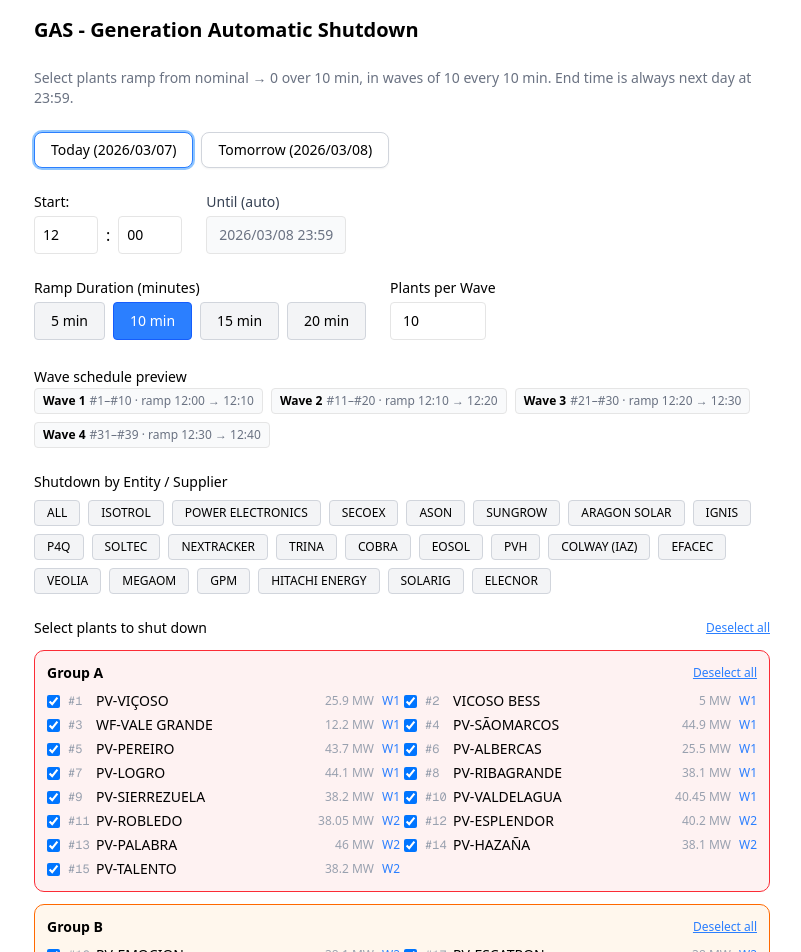
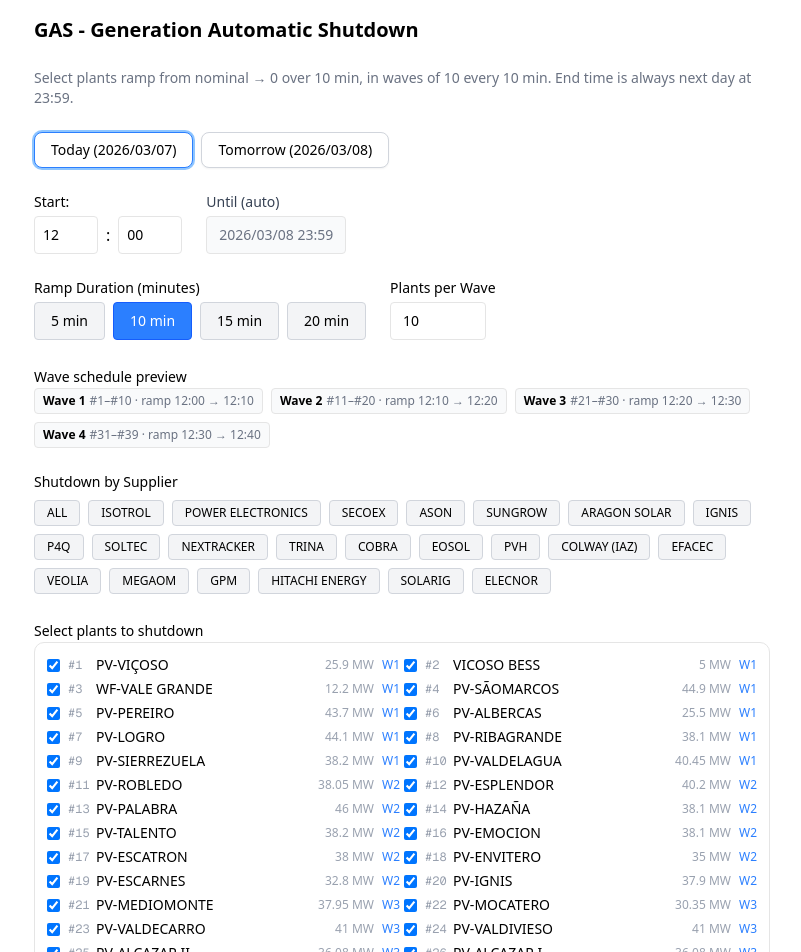
Before and after one commit to Nunes222/ClusterCalculations, a Next.js app: page /shutdown in a window 1280 px wide. Shown: the top 952 px of the page, without its empty margins (238-1039 px from the left). Built offline with nearby package versions, Linux system fonts and the light colour scheme.

Commit message:
battery updates

```diff
--- a/app/shutdown/page.tsx
+++ b/app/shutdown/page.tsx
@@ -52,10 +52,8 @@ const NOMINAL: Record<string, number> = {
 };
 
 // ─── TIERS (visual grouping only — rank = order in ALL_PLANTS) ────────────────
-const TIERS: { label: string; color: string; plants: string[] }[] = [
+const TIERS: {plants: string[] }[] = [
   {
-    label: "Group A",
-    color: "border-red-500 bg-red-50 dark:bg-red-950/20",
     plants: [
       "PV-VIÇOSO",
       "VICOSO BESS",
@@ -75,8 +73,6 @@ const TIERS: { label: string; color: string; plants: string[] }[] = [
     ],
   },
   {
-    label: "Group B",
-    color: "border-orange-500 bg-orange-50 dark:bg-orange-950/20",
     plants: [
       "PV-EMOCION",
       "PV-ESCATRON",
@@ -92,8 +88,7 @@ const TIERS: { label: string; color: string; plants: string[] }[] = [
     ],
   },
   {
-    label: "Group C",
-    color: "border-yellow-500 bg-yellow-50 dark:bg-yellow-950/20",
+
     plants: [
       "PV-ICTIO ALCAZAR 1",
       "PV-ICTIO ALCAZAR 2",
@@ -105,8 +100,6 @@ const TIERS: { label: string; color: string; plants: string[] }[] = [
     ],
   },
   {
-    label: "Group D",
-    color: "border-green-500 bg-green-50 dark:bg-green-950/20",
     plants: [
       "PV-PITARCO1",
       "PV-PITARCO3",
@@ -327,19 +320,6 @@ export default function ShutdownCSV() {
     setSelectedDate("tomorrow");
   };
 
-  const toggleTier = (plants: string[]) => {
-    const allOn = plants.every((p) => selected[p]);
-    setSelected((prev) => {
-      const next = { ...prev };
-      plants.forEach((p) => (next[p] = !allOn));
-      return next;
-    });
-  };
-
-  const toggleAll = () => {
-    const allOn = ALL_PLANTS.every((p) => selected[p]);
-    setSelected(Object.fromEntries(ALL_PLANTS.map((p) => [p, !allOn])));
-  };
 
   const toggleSupplier = (supplier: string) => {
     setSelectedSuppliers((prev) => {
@@ -399,7 +379,7 @@ export default function ShutdownCSV() {
 
     selectedByRank.forEach((plant, idx) => {
       const wave       = Math.floor(idx / batchSize);
-      const waveDelay  = wave * BATCH_INTERVAL_MINUTES;
+      const waveDelay = wave * rampSteps;
       const waveStart  = addMinutes(shutdownStart, waveDelay);
       const nominal    = NOMINAL[plant] ?? 50; // fallback 50 MW if missing
       const sysName    = toSystemName(plant);
@@ -433,7 +413,7 @@ export default function ShutdownCSV() {
 
     reversed.forEach((plant, idx) => {
       const wave       = Math.floor(idx / batchSize);
-      const waveDelay  = wave * BATCH_INTERVAL_MINUTES;
+      const waveDelay = wave * rampSteps;
       const waveStart  = addMinutes(activationStart, waveDelay);
 
       const nominal  = NOMINAL[plant] ?? 50;
@@ -467,7 +447,7 @@ export default function ShutdownCSV() {
     <div className="p-4 max-w-3xl mx-auto space-y-6">
       <h1 className="text-xl font-bold">GAS - Generation Automatic Shutdown</h1>
       <p className="text-sm text-gray-500">
-        Select plants ramp from nominal → 0 over {rampSteps} min, in waves of {batchSize} every {BATCH_INTERVAL_MINUTES} min.
+        Select plants ramp from nominal → 0 over {rampSteps} min, in waves of {batchSize} every {rampSteps} min.
         End time is always next day at 23:59.
       </p>
 
@@ -554,7 +534,7 @@ export default function ShutdownCSV() {
         <span className="text-sm font-medium">Wave schedule preview</span>
         <div className="flex flex-wrap gap-2 text-xs">
           {Array.from({ length: numWaves }).map((_, i) => {
-            const waveStart   = addMinutes(previewStart, i * BATCH_INTERVAL_MINUTES);
+            const waveStart = addMinutes(previewStart, i * rampSteps);
             const rampEndTime = addMinutes(waveStart, rampSteps);
             const from = i * batchSize + 1;
             const to   = Math.min((i + 1) * batchSize, selectedByRank.length);
@@ -573,7 +553,7 @@ export default function ShutdownCSV() {
       {/* Supplier */}
       <div className="space-y-2">
         <label className="block text-sm font-medium">
-          Shutdown by Entity / Supplier
+          Shutdown by  Supplier
         </label>
 
         <div className="flex flex-wrap gap-2">
@@ -599,47 +579,58 @@ export default function ShutdownCSV() {
 
     {/* Plant selection */}
 <div className="space-y-3">
-        <div className="flex items-center justify-between">
-          <label className="text-sm font-medium">Select plants to shut down</label>
-          <button onClick={toggleAll} className="text-xs text-blue-500 underline">
-            {ALL_PLANTS.every((p) => selected[p]) ? "Deselect all" : "Select all"}
-          </button>
-        </div>
+  <label className="text-sm font-medium">
+    Select plants to shutdown
+  </label>
 
-        {TIERS.map((tier) => (
-          <div key={tier.label} className={`border rounded-lg p-3 space-y-2 ${tier.color}`}>
-            <div className="flex items-center justify-between">
-              <span className="font-semibold text-sm">{tier.label}</span>
-              <button onClick={() => toggleTier(tier.plants)} className="text-xs text-blue-500 underline">
-                {tier.plants.every((p) => selected[p]) ? "Deselect" : "Select"} all
-              </button>
-            </div>
-            <div className="grid grid-cols-1 sm:grid-cols-2 gap-1">
-              {tier.plants.map((plant) => {
+  <div className="grid grid-cols-1 sm:grid-cols-2 gap-1 border rounded-lg p-3">
+    {ALL_PLANTS.map((plant) => {
       const posInSelected = selectedByRank.indexOf(plant);
-                const wave = posInSelected >= 0 ? Math.floor(posInSelected / batchSize) + 1 : null;
+
+      const wave =
+        posInSelected >= 0
+          ? Math.floor(posInSelected / batchSize) + 1
+          : null;
+
       const nominal = NOMINAL[plant] ?? 50;
+
       return (
-                  <label key={plant} className="flex items-center gap-2 text-sm cursor-pointer">
+        <label
+          key={plant}
+          className="flex items-center gap-2 text-sm cursor-pointer"
+        >
           <input
             type="checkbox"
             checked={selected[plant] ?? false}
-                      onChange={() => setSelected((prev) => ({ ...prev, [plant]: !prev[plant] }))}
+            onChange={() =>
+              setSelected((prev) => ({
+                ...prev,
+                [plant]: !prev[plant],
+              }))
+            }
           />
+
           <span className="text-gray-400 dark:text-gray-500 font-mono text-xs w-5 shrink-0">
             #{PLANT_RANK[plant]}
           </span>
-                    <span className="truncate flex-1">{plant}</span>
-                    <span className="text-gray-400 text-xs shrink-0">{nominal} MW</span>
+
+          <span className="truncate flex-1">
+            {plant}
+          </span>
+
+          <span className="text-gray-400 text-xs shrink-0">
+            {nominal} MW
+          </span>
+
           {wave !== null && (
-                      <span className="text-xs font-medium text-blue-500 shrink-0">W{wave}</span>
+            <span className="text-xs font-medium text-blue-500 shrink-0">
+              W{wave}
+            </span>
           )}
         </label>
       );
     })}
   </div>
-          </div>
-        ))}
 </div>
 
       {/* Actions */}
```
Lines whose indentation alone changed are shown as unchanged.
